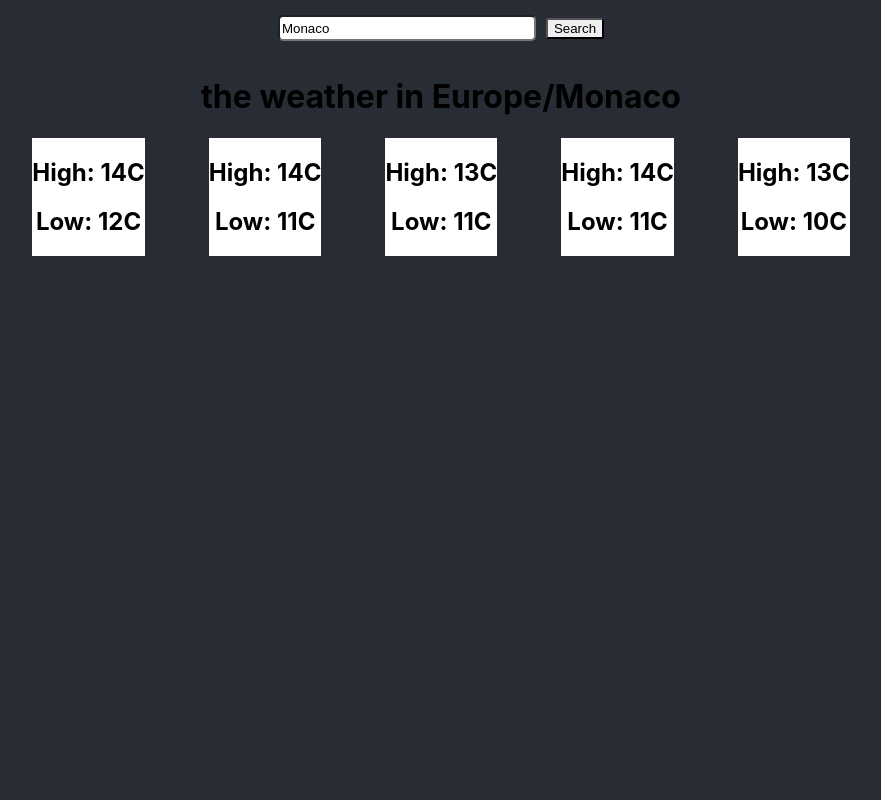
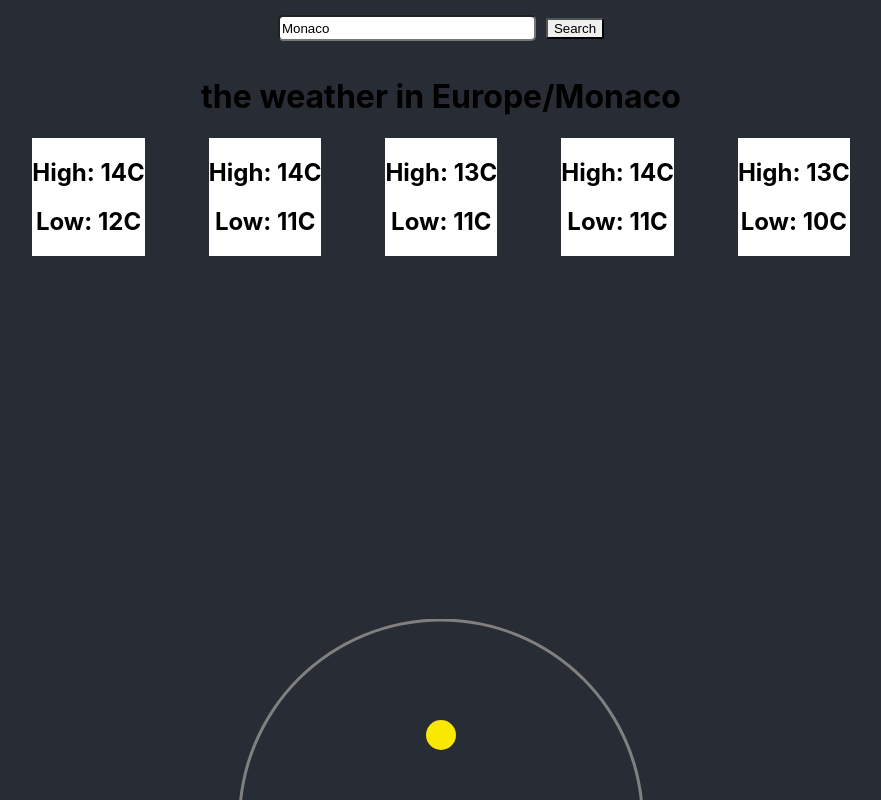
Before and after one commit to JordT/WeatherApp, a React (Create React App) app: page / in a window 1280 px wide. Shown: the whole page, without its empty margins (199-1080 px from the left). Built offline with nearby package versions, Linux system fonts and the light colour scheme.

Commit message:
created sun and sun arc components

```diff
--- a/src/App.css
+++ b/src/App.css
@@ -1,5 +1,8 @@
 .App {
+  display: flex;
+  align-items: center;
   text-align: center;
+  flex-direction: column;
   background-color: #282c34;
   min-height: 100vh;
 }
--- a/src/App.js
+++ b/src/App.js
@@ -2,8 +2,8 @@ import { useState } from 'react';
 import './App.css';
 import NextFiveDays from './components/DisplayWeather/NextFiveDays/NextFiveDays';
 import SearchBar from './components/SearchBar/searchBar.js';
-import defaultweather from './defaultweather.json';
-
+import defaultweather from './exampleData.json';
+import SunPosition from './components/DisplayWeather/SunPosition/SunPosition'
 
 function App() {
 
@@ -15,6 +15,7 @@ function App() {
     <div className="App">
         <SearchBar onSearch={setWeatherInfo}/>
         <NextFiveDays location={weatherInfo}/>
+        <SunPosition sunData={weatherInfo}/>
     </div>
   );
 }
--- /dev/null
+++ b/src/components/DisplayWeather/SunPosition/SunPosition.css
@@ -0,0 +1,26 @@
+.sun-pos-container {
+    width: 100vw;
+    margin-top: auto;
+    height: 10vh;
+}
+
+.arc {
+    position: fixed;
+    left: 50%;
+    align-self: center;
+    transform: translate(-50%, -50%);
+    height: 200px;
+    width: 400px;
+    border-radius: 300px 300px 0 0;
+    border: 3px solid grey;
+    border-bottom: none;
+    background-color: 0;
+}
+
+.position {
+    height: 30px;
+    width: 30px;
+    background-color: rgb(248, 232, 2);
+    border-radius: 50%;
+    display: inline-block;
+}
--- /dev/null
+++ b/src/components/DisplayWeather/SunPosition/SunPosition.js
@@ -0,0 +1,16 @@
+import './SunPosition.css'
+
+const SunPosition = (sunData) => {
+//   console.log(sunData.sunrise)
+  return (
+    //   <h1>{sunData}</h1>
+      <div className="sun-pos-container">
+         <div className="arc"></div>
+         <div className="position"></div>
+         {/* <h1>SunPosition</h1> */}
+      </div>
+
+  )
+}
+
+export default SunPosition;
--- a/src/components/DisplayWeather/SunUpSunDown/example.js
+++ /dev/null
@@ -1 +0,0 @@
-// here we will write a searchbar component
```
Also changed, not shown: src/exampleData.json (renamed from src/defaultweather.json).
